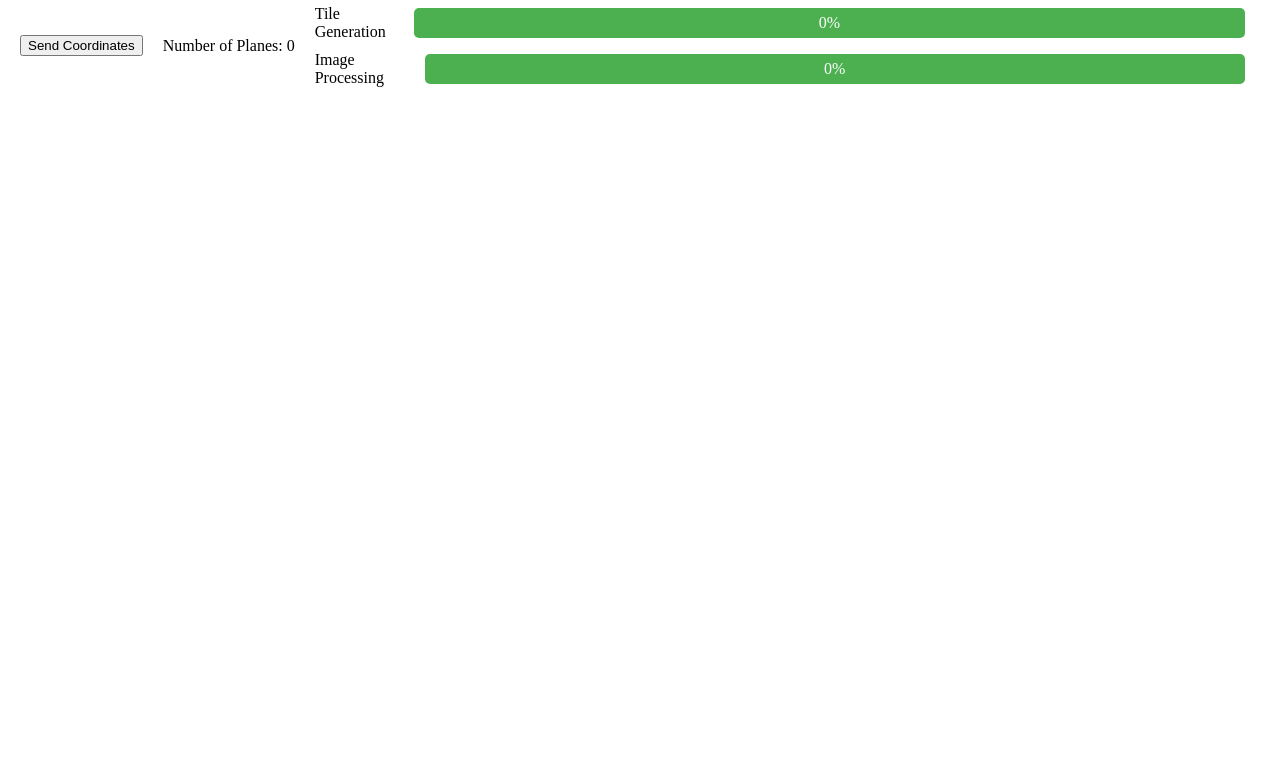
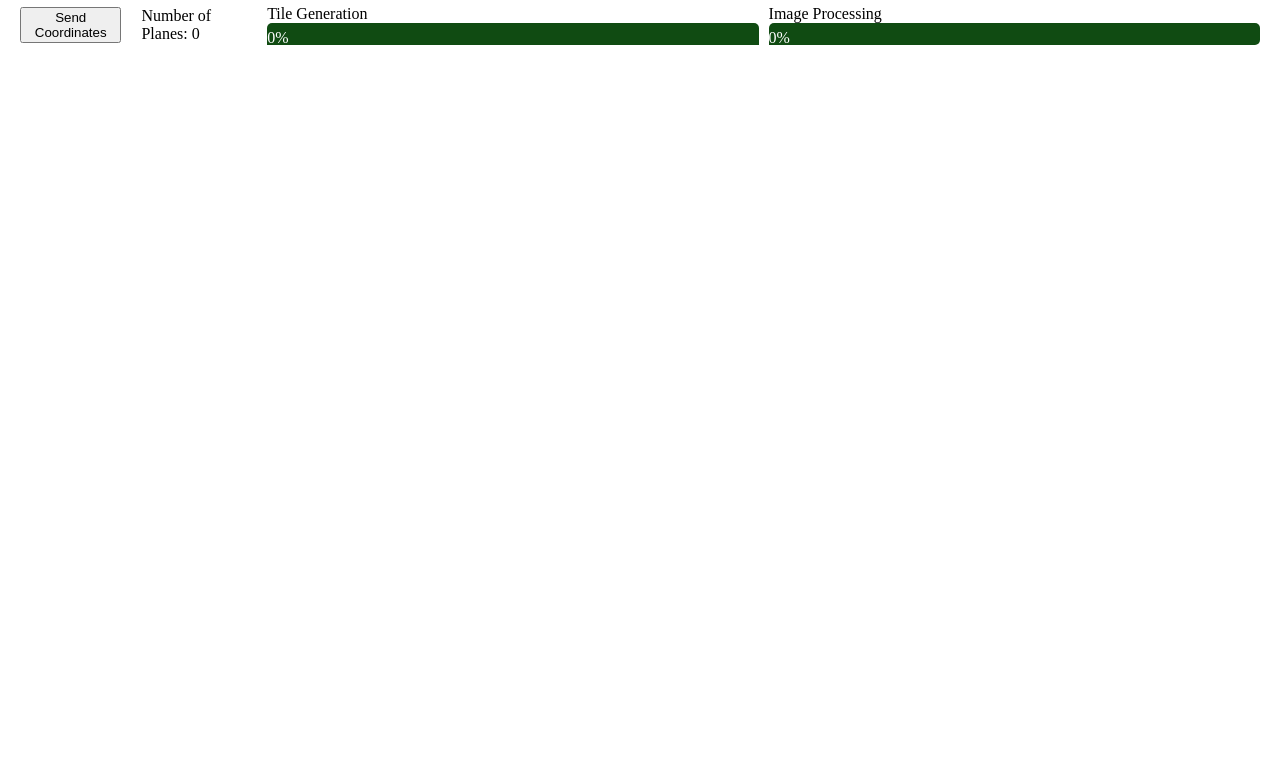
Before and after one commit to nrhoffman/planedetector_yolo, a plain HTML site: page frontend/src/index.html in a window 1280 px wide. Shown: the part 66-829 px from the top of the page. Drawn offline with Linux system fonts and the light colour scheme; no server answers.

Commit message:
progress bars added

```diff
--- a/frontend/src/css/style.css
+++ b/frontend/src/css/style.css
@@ -22,32 +22,52 @@ button:disabled {
   cursor: not-allowed;
 }
 
-
 #progress-container {
   display: flex;
-  flex-direction: column;
+  align-items: center;
   gap: 10px;
+  width: 100%;
+}
+
+.progress-item {
+  position: relative;
+  height: 40px;
   width: 75%;
 }
 
-.progress-item {
-  display: flex;
-  align-items: center;
-  gap: 10px;
+.progress-bar-container {
+  position: relative;
+  height: 100%;
+  width: 100%;
+}
+
+#progress-bar-tiles-empty,
+#progress-bar-processing-empty {
+  height: 100%;
+  width: 100%;
+  background-color: #104b12;
+  border-radius: 5px;
+  position: absolute;
+  top: 0;
+  left: 0;
 }
 
 #progress-bar-tiles,
 #progress-bar-processing {
-  height: 30px;
-  width: 100%;
+  height: 100%;
+  width: 0%;
   background-color: #4caf50;
   text-align: center;
   line-height: 30px;
   color: white;
   border-radius: 5px;
+  position: absolute;
+  top: 0;
+  left: 0;
+  z-index: 1;
 }
 
- #map-container {
+#map-container {
     display: flex;
     gap: 10px;
 }
--- a/frontend/src/index.html
+++ b/frontend/src/index.html
@@ -18,11 +18,17 @@
           <div id="progress-container">
               <div class="progress-item">
                   <label for="progress-bar-tiles">Tile Generation</label>
-                  <div id="progress-bar-tiles">0%</div>
+                  <div class="progress-bar-container">
+                      <div id="progress-bar-tiles-empty"></div>
+                      <div id="progress-bar-tiles">0%</div>
+                  </div>
               </div>
               <div class="progress-item">
                   <label for="progress-bar-processing">Image Processing</label>
-                  <div id="progress-bar-processing">0%</div>
+                  <div class="progress-bar-container">
+                      <div id="progress-bar-processing-empty"></div>
+                      <div id="progress-bar-processing">0%</div>
+                  </div>
               </div>
           </div>
       </div>
--- a/frontend/src/javascript/init.js
+++ b/frontend/src/javascript/init.js
@@ -75,18 +75,28 @@ function addMarker(location, map, AdvancedMarkerElement) {
     map.panTo(location);
 }
 
+function updateProgressBars(tiles_per, processing_per) {
+    const progressBarTiles = document.getElementById('progress-bar-tiles');
+    const progressBarProcessing = document.getElementById('progress-bar-processing');
+
+    // Update the width and text of the progress bar
+    progressBarTiles.style.width = tiles_per + '%';
+    progressBarTiles.textContent = tiles_per + '%';
+
+    progressBarProcessing.style.width = processing_per + '%';
+    progressBarProcessing.textContent = processing_per + '%';
+}
+
 async function sendMarkerCoordinates() {
     if (markers.length < 2) {
         alert('Please add exactly two markers.');
         return;
     }
-    const loadingElement = document.getElementById('loading');
     const display = document.getElementById('planeCount');
     const button = document.getElementById('sendCoords');
 
     button.disabled = true;
     display.innerText = 'Loading...';
-    loadingElement.style.display = 'block';
 
     // Retrieve the lat/lng of the first two markers
     const [marker1, marker2] = markers;
@@ -108,17 +118,14 @@ async function sendMarkerCoordinates() {
         if(data.Status == "In Progress"){
             progress_per = Math.round((parseInt(data.Value, 10)/parseInt(data.Total, 10))*100)
             if(data.Type == "Tile Generation"){
-                console.log('Tile Generation: ', progress_per, '/', 100);
-                console.log('Image Processing: ', 0, '/', 100);
+                updateProgressBars(progress_per, 0)
             }
             else{
-                console.log('Tile Generation: ', 100, '/', 100 );
-                console.log('Image Processing:', progress_per, '/', 100);
+                updateProgressBars(100, progress_per)
             }
         }
         else if(data.Status == "Complete"){
-            console.log('Tile Generation: ', 100, '/', 100 );
-            console.log('Image Processing:', 100, '/', 100);
+            updateProgressBars(100, 100)
             eventSource.close();
         }
         else{
@@ -153,7 +160,6 @@ async function sendMarkerCoordinates() {
         console.error('There has been a problem with your fetch operation:', error);
         display.innerText = 'Error';
     } finally {
-        loadingElement.style.display = 'none'; // Hide the loading spinner
         button.disabled = false;
     }
 }
```
